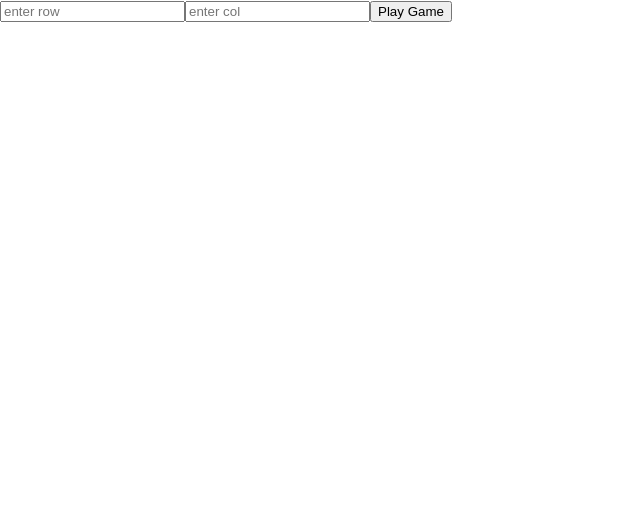
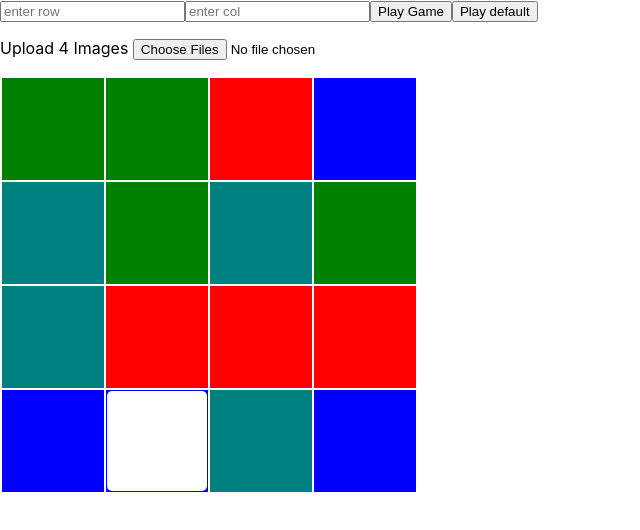
Before and after one commit to Khan047/react-color-slider, a React (Create React App) app: page / in a window 1280 px wide. Shown: the top 530 px of the page, without its empty margins (0-640 px from the left). Built offline with nearby package versions, Linux system fonts and the light colour scheme.

Commit message:
img uploading

```diff
--- a/src/App.js
+++ b/src/App.js
@@ -1,5 +1,5 @@
 import React from 'react';
-import logo from './logo.svg';
+import Table from './Table';
 import './App.css';
 
 class App extends React.Component {
@@ -7,46 +7,62 @@ class App extends React.Component {
     super(props);
 
     this.state = {
-      board: null,
+      board:null,
       gameOver: false,
       message: null,
+      input:false,
       corRows:[false,false,false,false],
       r0:false,
       r1:false,
       r2:false,
-      r3:false
-
+      r3:false,
+      rownos:null,
+      imglist:null,default:false
     };
 
     this.move = this.move.bind(this);
+    this.initBoard = this.initBoard.bind(this);
+    this.setDefault = this.setDefault.bind(this);
   }
    matrix(m, n) {
     return Array.from({
-      // generate array of length m
+
       length: m
-      // inside map function generate array of size n
-      // and fill it with `0`
+
     }, () => new Array(n).fill(0));
   };
-  initBoard(r,c) {
+  initBoard(r,c,event) {
 
-  //   let board = [
-  //   [0,0,0,0],
-  //   [0,0,0,0],
-  //   [0,0,0,0],
-  //   [0,0,0,0],
-  //  ];
-  let board = this.matrix(r,c);
-    board = this.placeNumbers(board);
+    let board = [
+    [0,0,0,0],
+    [0,0,0,0],
+    [0,0,0,0],
+    [0,0,0,0],
+   ];
+  this.handleImage(event);
+ // let board = this.matrix(r,c);
+    board = this.placeNumbers(board,c);
 
     this.setState({
-      board,
+      board:board,
       gameOver: false,
       message: null
     });
+    let i=0;
+    this.setState({
+      rownos:r,
+      input:true
+    })
+    while(i<r){
+      this.setState({
+          [i]:false
+      });
+    i++;
+    }
   }
 
-  placeNumbers(board) {
+
+  placeNumbers(board,c) {
     const allCoordinates = [];
     for (let i = 0; i < board.length; i++) {
       for (let j = 0; j < board[i].length; j++) {
@@ -54,7 +70,7 @@ class App extends React.Component {
       }
     }
 
-
+    //var numbers=  new Array(c).fill(1);
     const numbers = [1,1,1,1,2,2,2,2,3,3,3,3,4,4,4];
     numbers.forEach(n => {
       const randomIndex = Math.floor(Math.random() * allCoordinates.length);
@@ -63,7 +79,7 @@ class App extends React.Component {
 
       board[randomCoordinate[0][0]][randomCoordinate[0][1]] = n;
     });
-
+    console.log(board);
     return board;
   }
 
@@ -181,18 +197,55 @@ class App extends React.Component {
         [array[i], array[j]] = [array[j], array[i]];
     }
 }
+handleImage(){
+//  var finput = document.getElementById('images');
+//  var flist = [];
 
+//    flist = [];
+//    for(var i=0;i<finput.files.length;i++){
+//      flist[i] = finput.files[i];
+//    }
+//    console.log(flist);
+
+// console.log(flist);
+}
 
 
 componentDidMount(){
+  this.handleImage();
+
+//************************************** */
+  let row =4;
+  var x = document.getElementsByTagName('td');
+  // console.log(x)
+   var colors = ['red', 'blue','green','teal'];
+       var colors = colors.reduce(function (res, current) {
+          var o=  new Array(row).fill(current);
+          console.log(o)
+
+           return res.concat(o);
+       }, []);
+
+      this.shuffleArray(colors)
+      // colors.sort();
+      // console.log(colors)
+   for(let i=0;i<x.length;i++){
+     x[i].style.backgroundColor = colors[i]
+   }
 }
-
+setDefault(){
+  this.initBoard(4,4);
+  this.setState({
+    default:true
+  },()=>{
+    console.log('asdad')
+  });
+}
   render() {
 
 
     return (
-      <div className="main">
-
+   <div>
         <input id ="row" placeholder="enter row"></input>
         <input id ="col" placeholder="enter col"></input>
         <button onClick={(event)=>{
@@ -200,73 +253,22 @@ componentDidMount(){
           console.log(document.getElementById('col').value);
           let row = parseInt(document.getElementById('row').value);
           let col = parseInt( document.getElementById('col').value);
-          this.initBoard(row,col);
+          this.initBoard(row,col,event);
           console.log(this.matrix(row,col));
-          let i=0;
-        //   while(i<row){
-        //   this.setState({
-        //       [i]:false
-        //   });
-        // }
-        var x = document.getElementsByTagName('td');
-        // console.log(x)
-         var colors = ['red', 'blue', 'green','teal'];
-             var colors = colors.reduce(function (res, current) {
-
-                 return res.concat([current, current, current, current]);
-             }, []);
-            this.shuffleArray(colors)
-         for(let i=0;i<x.length;i++){
-           x[i].style.backgroundColor = colors[i]
-         }
-
-
-
       }
           }>Play Game</button>
-        <table id = "mytable">
-          {this.state.board.map((row, i) => (<Row key={i} rowIndex={i} row={row} move={this.move}  />))}
-        </table>
-        <div class="flex-container">
-        {console.log(this.state)}
-          <div>
-            {this.state.r0 ? '✔' :''}
-          </div>
-          <div>{this.state.r1 ? '✔' :''}</div>
-          <div>{this.state.r2 ? '✔' :''}</div>
-          <div>{this.state.r3 ? '✔' :''}</div>
-            {}
-        </div>
-
-        <p>{ this.state.message }</p>
-        {}
-      </div>
+          <button onClick={
+            this.setDefault
+          }>Play default</button>
+          {console.log(this.state)}
+          <p>Upload {this.state.rownos} Images <input type="file" multiple name="submitfile" id="images" /></p>
+    <Table newboard={this.state.board} move={this.move}/>
+    {console.log(this.state)}
+   </div>
     );
   }
 };
 
-const Row = ({ row, rowIndex, move , bg ,}) => {
-  return (
-    <tr id = {rowIndex}>
-      { row.map((cell, i) => <Cell key={i} rowIndex={rowIndex} columnIndex={i} cellValue={cell} move={move} bg={bg} />) }
-    </tr>
-  );
-};
-
-const Cell = ({ rowIndex, columnIndex, cellValue, move ,bg ,}) => {
-
-  const value = (cellValue > 0) ? cellValue : null;
-
-  return (
-    <td id={columnIndex}>
-      <div   className="cell" onClick={(event) => {move(rowIndex, columnIndex, cellValue, event); }  } bg={bg}  style={{backgroundColor: value == null ? 'white':''}} >
-
-
-      </div>
-    </td>
-
-  );
-};
 
 
 export default App;
--- /dev/null
+++ b/src/Cell.js
@@ -0,0 +1,17 @@
+import React from 'react'
+
+const Cell = ({ rowIndex, columnIndex, cellValue, move ,bg ,}) => {
+
+   const value = (cellValue > 0) ? cellValue : null;
+
+    return (
+        <td id={columnIndex}>
+        <div   className="cell" onClick={(event) => {move(rowIndex, columnIndex, cellValue, event); }  }move={move}  style={{backgroundColor: value == null ? 'white':''}} >
+
+
+        </div>
+      </td>
+    );
+  }
+
+export default Cell;
--- /dev/null
+++ b/src/Row.js
@@ -0,0 +1,14 @@
+import React from 'react'
+import Cell from './Cell'
+const Row = ({ row,rowIndex,move}) => {
+    return (
+      <tr
+>
+        { row.map((cell, i) => <Cell key={i} rowIndex={rowIndex} columnIndex={i} cellValue={cell}  move={move} />) }
+
+      </tr>
+
+    );
+  };
+
+export default Row;
--- /dev/null
+++ b/src/Table.js
@@ -0,0 +1,89 @@
+import React from 'react';
+import Row from './Row';
+class Table extends React.Component {
+    constructor(props) {
+      super(props);
+
+      this.state = {
+
+
+      };
+
+
+    }
+
+    initBoard() {
+
+
+
+
+    }
+
+
+
+
+
+
+
+    componentWillMount() {
+      this.initBoard();
+
+    }
+
+componentDidMount(){
+
+    var finput = document.getElementById('images');
+    var flist = [];
+     let row = 4 ;
+      flist = [];
+      for(var i=0;i<finput.files.length;i++){
+        flist[i] = finput.files[i];
+      }
+      var flist = flist.reduce(function (res, current) {
+       var o=  new Array(row).fill(current);
+       return res.concat(o);
+   }, []);
+
+   this.setState({
+     imglist:flist
+   },()=>{
+     console.log(flist);
+   })
+   console.log(flist);
+}
+
+
+
+
+    render() {
+
+      {
+
+
+      }
+      return (
+        <div className="main">
+
+
+          {console.log(this.props)}
+        <table id = "mytable">
+          {this.props.newboard.map((row, i) => (<Row key={i} rowIndex={i} row={row} move={this.props.move}  />))}
+        </table>
+        <div class="flex-container">
+        {console.log(this.state)}
+          <div>
+            {this.state.r0 ? '✔' :''}
+          </div>
+          <div>{this.state.r1 ? '✔' :''}</div>
+          <div>{this.state.r2 ? '✔' :''}</div>
+          <div>{this.state.r3 ? '✔' :''}</div>
+            {}
+        </div>
+
+        <p>{ this.state.message }</p>
+
+      </div>
+      );
+    }
+  };
+export default Table;
```
